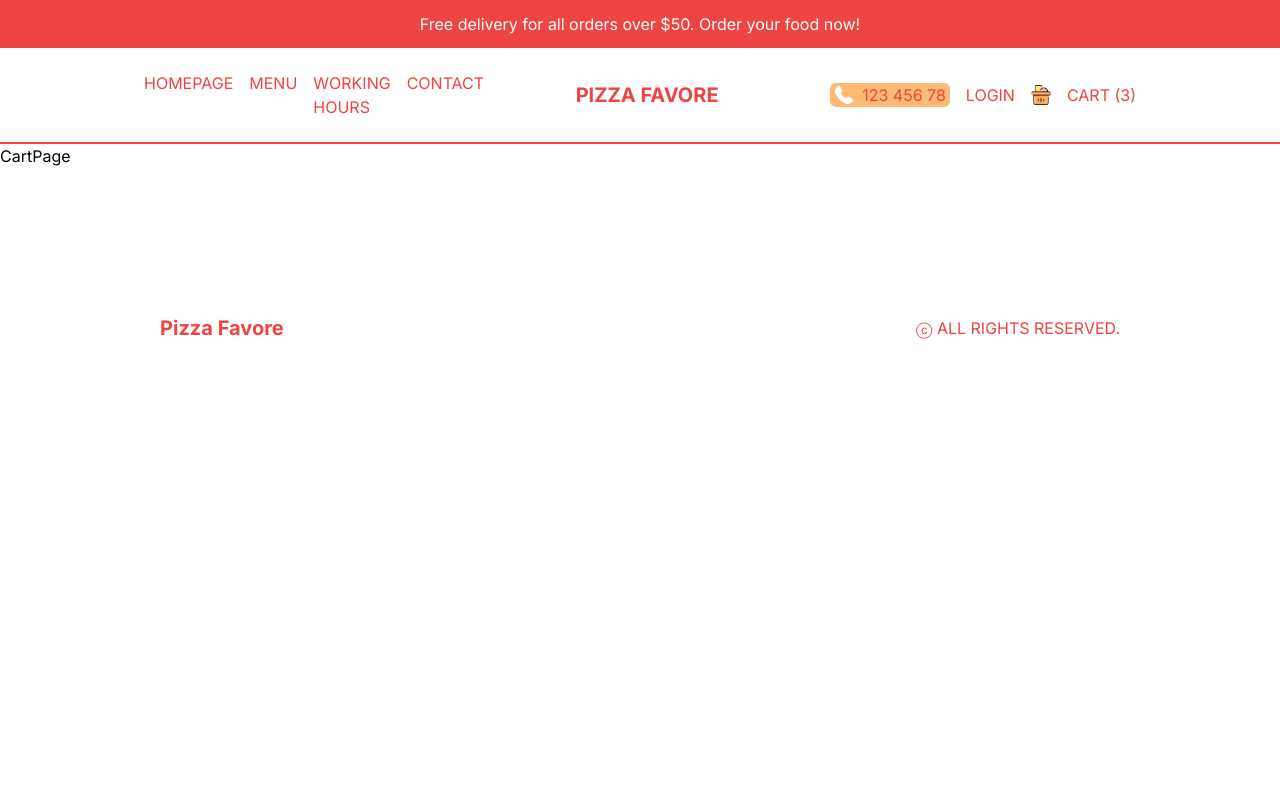
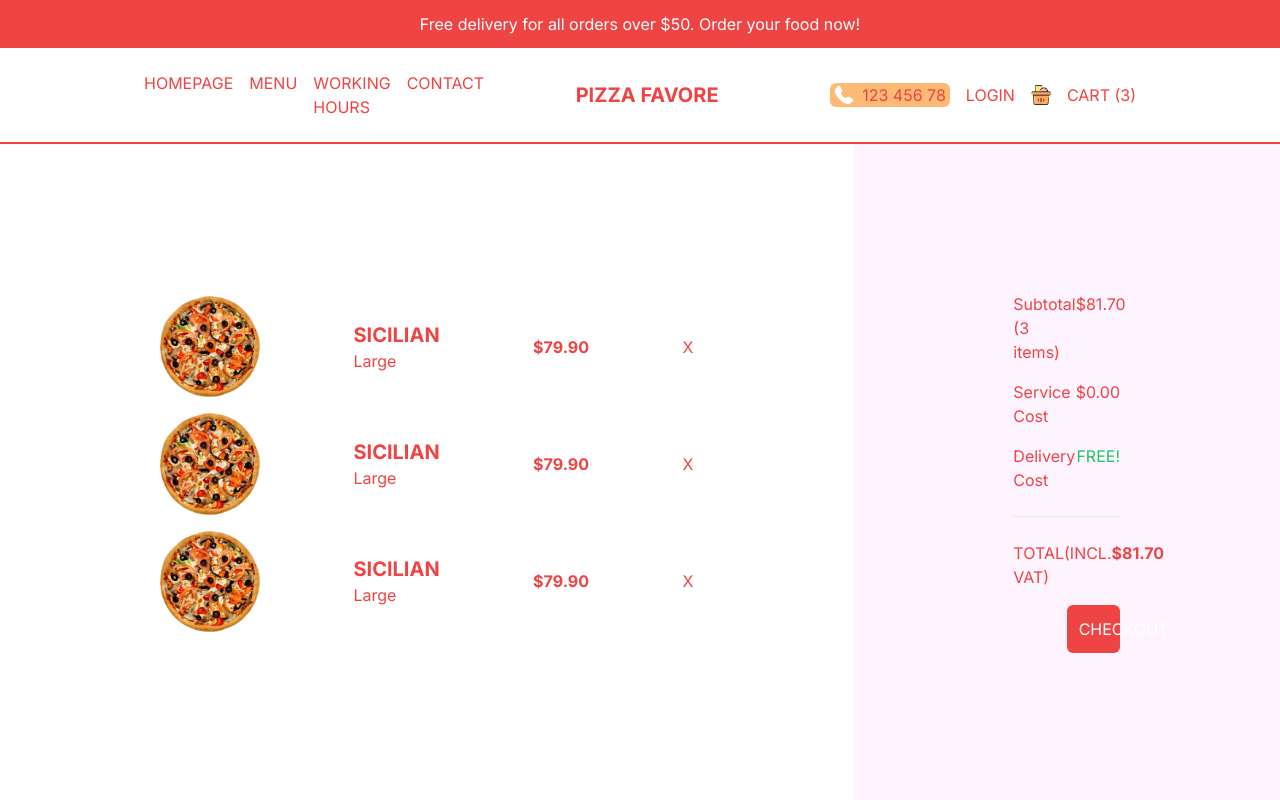
Before and after one commit to enes-erenn/pizza_favore, a Next.js app: page /cart in a window 1280 px wide. Shown: the top 800 px of the page. Built offline with nearby package versions, Linux system fonts and the light colour scheme.

Commit message:
Added Cart

```diff
--- a/src/app/cart/page.tsx
+++ b/src/app/cart/page.tsx
@@ -1,7 +1,67 @@
+import Image from "next/image";
 import React from "react";
 
 const CartPage = () => {
-  return <div>CartPage</div>;
+  return (
+    <div className="h-[calc(100vh-6rem)] md:h-[calc(100vh-9rem)] flex flex-col text-red-500 lg:flex-row">
+      {/* PRODUCTS CONTAINER */}
+      <div className="h-1/2 p-4 flex flex-col justify-center overflow-auto lg:h-full lg:w-2/3 2xl:w-1/2 lg:px-20 xl:px-40">
+        {/* SINGLE ITEM */}
+        <div className="flex items-center justify-between mb-4">
+          <Image src="/temporary/p1.png" alt="" width={100} height={100} />
+          <div className="">
+            <h1 className="uppercase text-xl font-bold">sicilian</h1>
+            <span>Large</span>
+          </div>
+          <h2 className="font-bold">$79.90</h2>
+          <span className="cursor-pointer">X</span>
+        </div>
+        {/* SINGLE ITEM */}
+        <div className="flex items-center justify-between mb-4">
+          <Image src="/temporary/p1.png" alt="" width={100} height={100} />
+          <div className="">
+            <h1 className="uppercase text-xl font-bold">sicilian</h1>
+            <span>Large</span>
+          </div>
+          <h2 className="font-bold">$79.90</h2>
+          <span className="cursor-pointer">X</span>
+        </div>
+        {/* SINGLE ITEM */}
+        <div className="flex items-center justify-between mb-4">
+          <Image src="/temporary/p1.png" alt="" width={100} height={100} />
+          <div className="">
+            <h1 className="uppercase text-xl font-bold">sicilian</h1>
+            <span>Large</span>
+          </div>
+          <h2 className="font-bold">$79.90</h2>
+          <span className="cursor-pointer">X</span>
+        </div>
+      </div>
+      {/* PAYMENT CONTAINER */}
+      <div className="h-1/2 p-4 bg-fuchsia-50 flex flex-col gap-4 justify-center lg:h-full lg:w-1/3 2xl:w-1/2 lg:px-20 xl:px-40 2xl:text-xl 2xl:gap-6">
+        <div className="flex justify-between">
+          <span className="">Subtotal (3 items)</span>
+          <span className="">$81.70</span>
+        </div>
+        <div className="flex justify-between">
+          <span className="">Service Cost</span>
+          <span className="">$0.00</span>
+        </div>
+        <div className="flex justify-between">
+          <span className="">Delivery Cost</span>
+          <span className="text-green-500">FREE!</span>
+        </div>
+        <hr className="my-2" />
+        <div className="flex justify-between">
+          <span className="">TOTAL(INCL. VAT)</span>
+          <span className="font-bold">$81.70</span>
+        </div>
+        <button className="bg-red-500 text-white p-3 rounded-md w-1/2 self-end">
+          CHECKOUT
+        </button>
+      </div>
+    </div>
+  );
 };
 
 export default CartPage;
```
